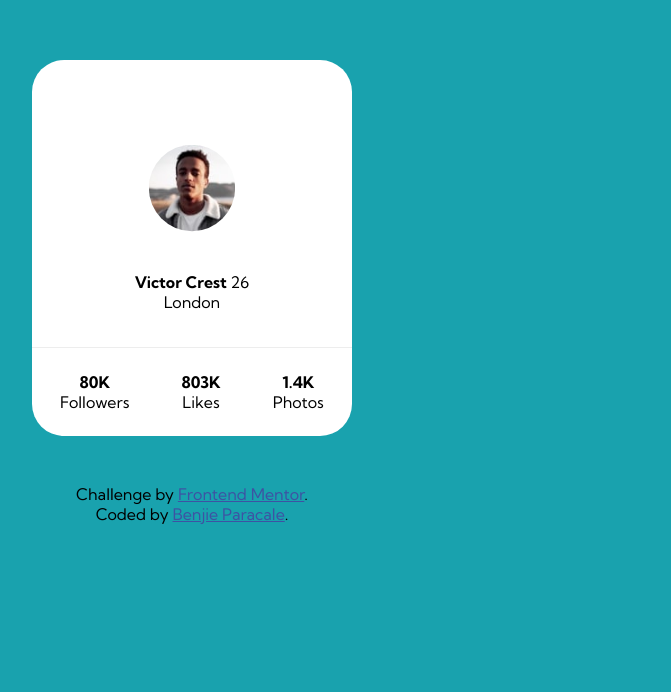
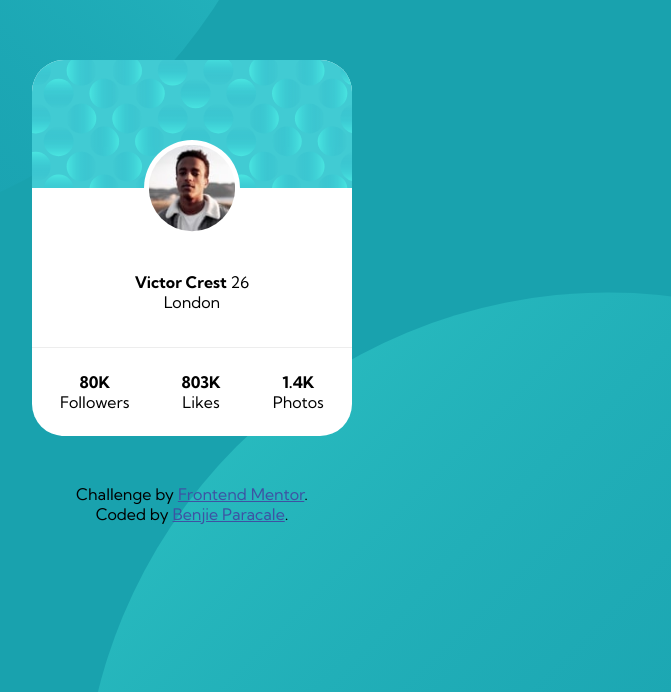
Before and after one commit to BenjZP/profile-card-component, a plain HTML site: page index.html in a window 1280 px wide. Shown: the part 108-800 px from the top of the page, without its empty margins (448-1119 px from the left). Drawn offline with Linux system fonts and the light colour scheme.

```diff
--- a/stylesheet/style.css
+++ b/stylesheet/style.css
@@ -21,7 +21,7 @@ body {
     background-position: top -200px left -300px, bottom -100px right -350px;
     background-size: 500px;
     background-repeat: no-repeat;
-    background-image: url(./images/bg-pattern-top.svg), url(./images/bg-pattern-bottom.svg);
+    background-image: url("../images/bg-pattern-top.svg"), url("../images/bg-pattern-bottom.svg");
 }
 
 main {
@@ -34,7 +34,7 @@ border-radius: 2em;
 }
 
 header {
-background-image: url("./images/bg-pattern-card.svg");
+background-image: url("../images/bg-pattern-card.svg");
 position: relative;
 max-width: 100%;
 max-height: 8em;
```
